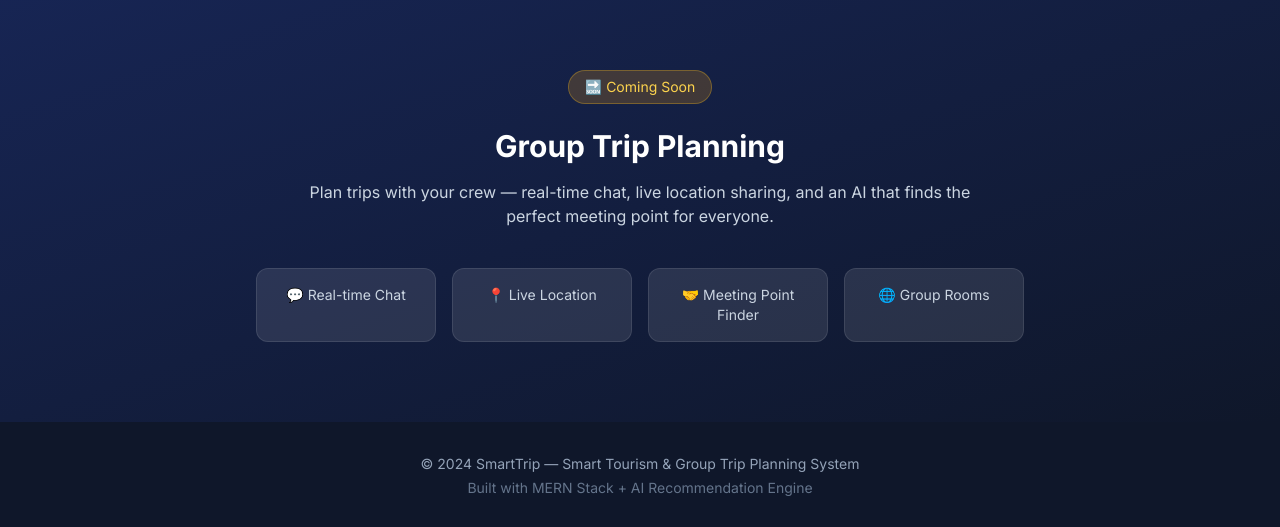
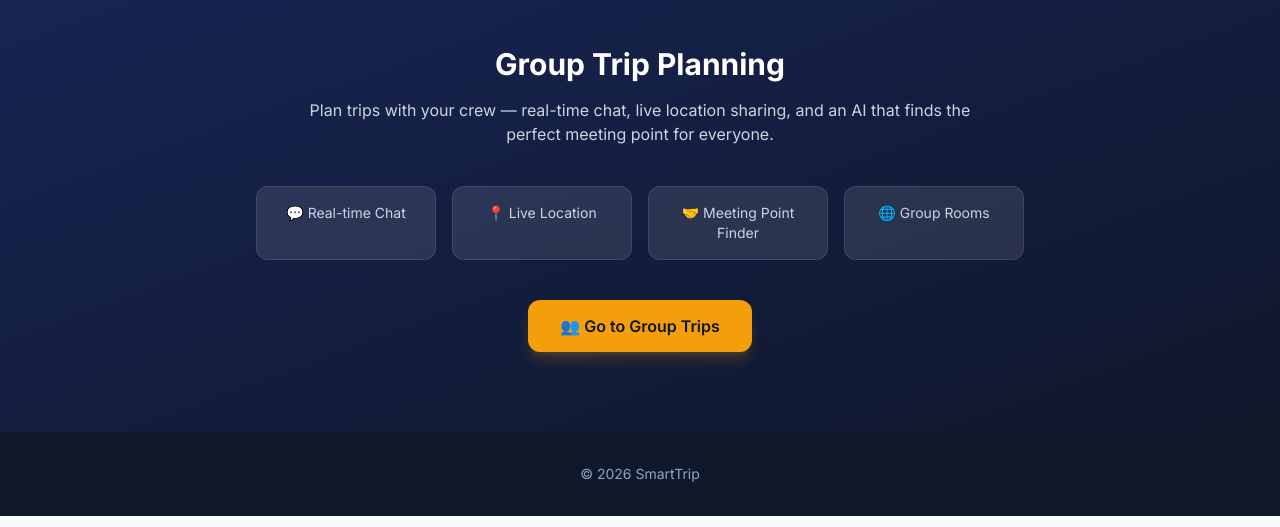
Before and after one commit to Jangavignesh/smart-tourismm, a React (Create React App) app in the folder frontend/: page / in a window 1280 px wide. Shown: the part 1690-2217 px from the top of the page. Built offline with nearby package versions, Linux system fonts and the light colour scheme; no server answers.

Commit message:
Make Group Planning feature available and add link
Updated the Group Planning feature to be available now and removed the 'Coming Soon' label. Also, added a link to the Group Trips page in the Future Scope section.

```diff
--- a/frontend/src/pages/HomePage.js
+++ b/frontend/src/pages/HomePage.js
@@ -19,7 +19,7 @@ const FEATURES = [
   { icon: "🤖", title: "AI Recommendations", desc: "Smart matching engine ranks destinations based on your unique travel interests." },
   { icon: "🗺️", title: "Explore India", desc: "From Himalayan peaks to tropical beaches — discover every corner of incredible India." },
   { icon: "🔒", title: "Secure & Private", desc: "JWT authentication and bcrypt password hashing keep your account safe." },
-  { icon: "🚀", title: "Group Planning (Coming Soon)", desc: "Plan trips with friends — real-time chat, location sharing, meeting point finder." },
+  { icon: "🚀", title: "Group Planning", desc: "Plan trips with friends — real-time chat, location sharing, meeting point finder." },
 ];
 
 const HomePage = () => {
@@ -189,9 +189,6 @@ const HomePage = () => {
       {/* ── Future Scope Section ─────────────────────────── */}
       <section className="py-20 bg-gradient-to-br from-blue-950 to-slate-900 text-white">
         <div className="max-w-7xl mx-auto px-4 sm:px-6 lg:px-8 text-center">
-          <div className="inline-block bg-amber-500/20 border border-amber-400/30 rounded-full px-4 py-1.5 text-sm text-amber-300 mb-6">
-            🔜 Coming Soon
-          </div>
           <h2 className="text-3xl font-bold mb-4">Group Trip Planning</h2>
           <p className="text-slate-300 max-w-2xl mx-auto mb-10">
             Plan trips with your crew — real-time chat, live location sharing, and an AI that finds the perfect meeting point for everyone.
@@ -201,13 +198,20 @@ const HomePage = () => {
               <div key={f} className="bg-white/10 rounded-xl p-4 text-sm text-slate-300 border border-white/10">{f}</div>
             ))}
           </div>
+          <div className="mt-10 flex justify-center">
+            <Link
+              to="/group-trips"
+              className="inline-flex items-center justify-center gap-2 px-8 py-3.5 bg-amber-500 hover:bg-amber-600 text-slate-900 font-semibold rounded-xl transition-all shadow-lg shadow-amber-500/20"
+            >
+              👥 Go to Group Trips
+            </Link>
+          </div>
         </div>
       </section>
 
       {/* ── Footer ──────────────────────────────────────── */}
       <footer className="bg-slate-900 text-slate-400 py-8 text-center text-sm">
-        <p>© 2024 SmartTrip — Smart Tourism & Group Trip Planning System</p>
-        <p className="mt-1 text-slate-500">Built with MERN Stack + AI Recommendation Engine</p>
+        <p>© {new Date().getFullYear()} SmartTrip</p>
       </footer>
     </div>
   );
```
